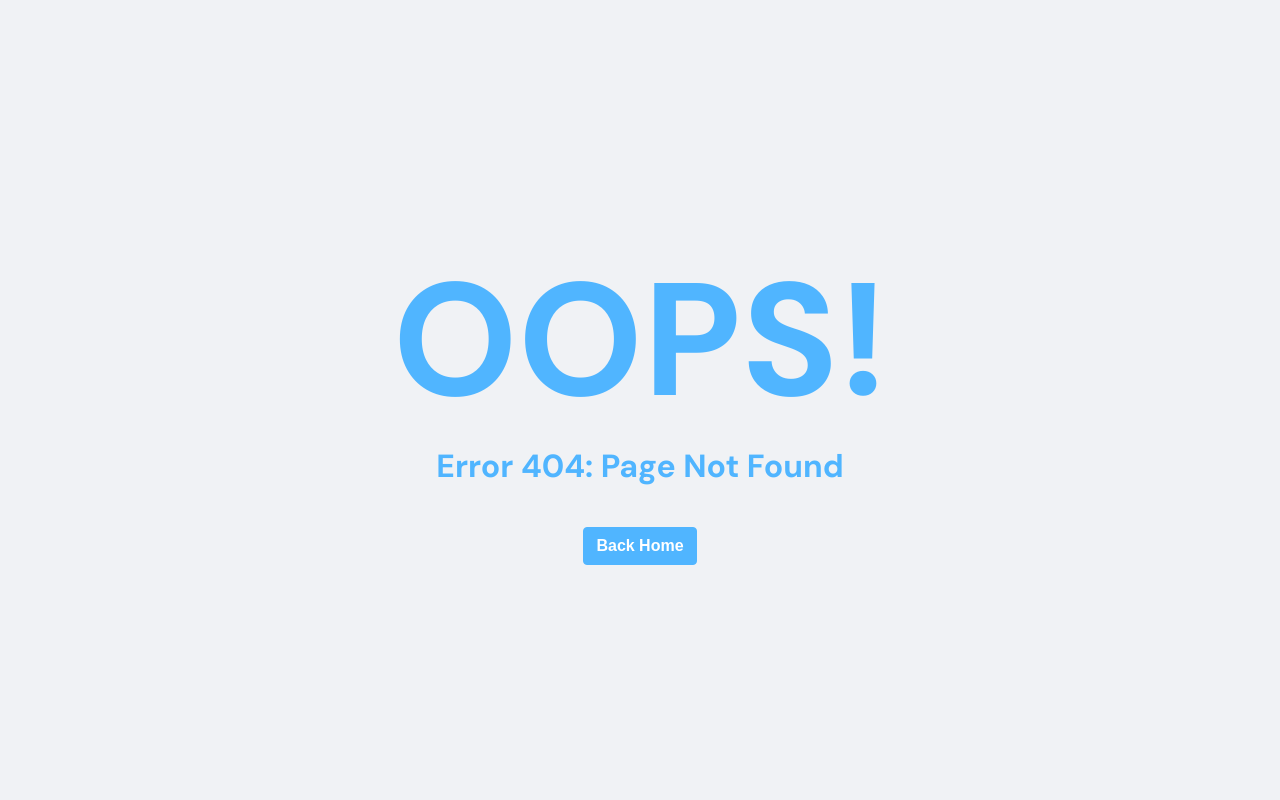
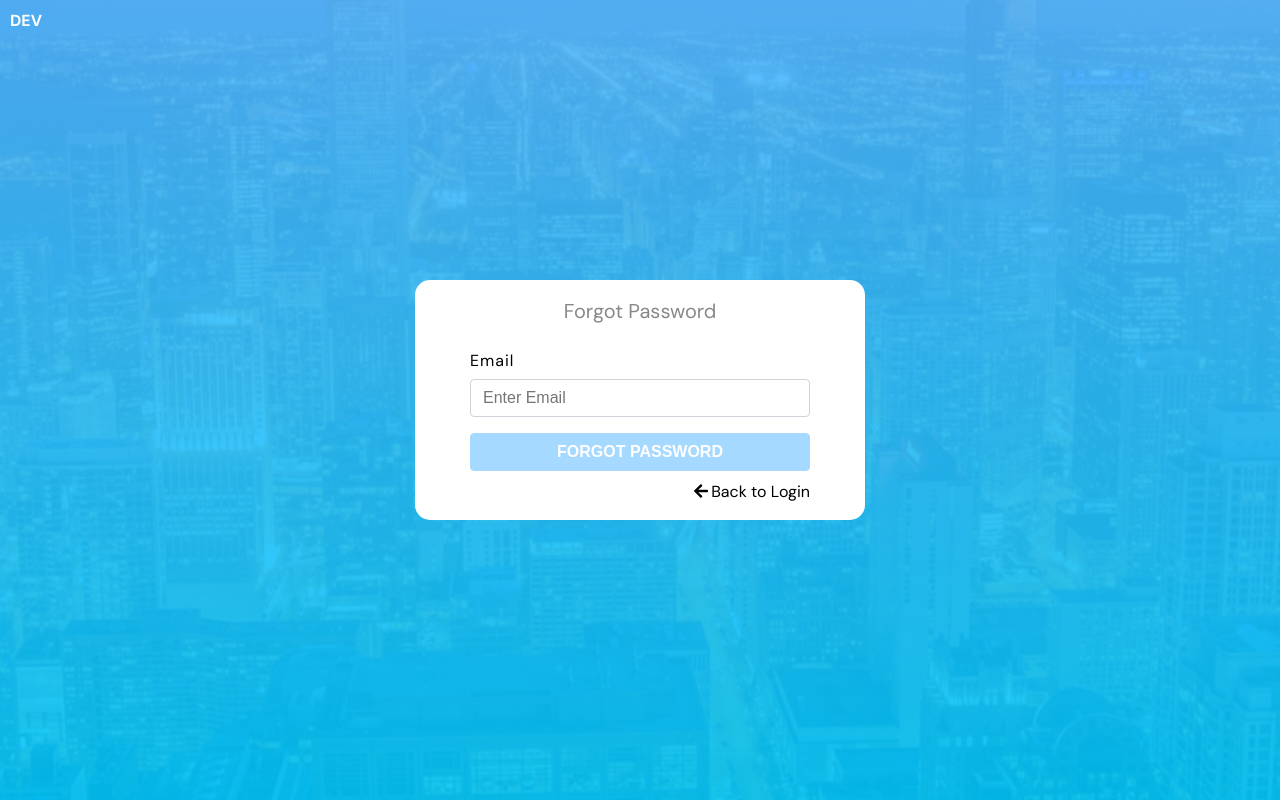
Before and after one commit to Maurici8leaga/Fronted-chat-Mern, a React (Create React App) app: page /forgot-password in a window 1280 px wide. Before the commit this address had no page. Built offline with nearby package versions, Linux system fonts and the light colour scheme.

Commit message:
Feat: new files and new features
It was created a few new files such as; fortgotpassword.jsx and reset password.jsx both of them with theirs scss files. Also was implement input.jsx component into login.jsx. The last thing was edit a environment variable and change a route in routes.js

```diff
--- a/src/atoms/auth/forgot-password/ForgotPassword.jsx
+++ b/src/atoms/auth/forgot-password/ForgotPassword.jsx
@@ -1,7 +1,90 @@
-import React from 'react';
+import { useState } from 'react';
+import { Link } from 'react-router-dom';
+import { FaArrowLeft } from 'react-icons/fa';
+import Input from '@molecules/input/Input';
+import Button from '@molecules/button/Button';
+import { authService } from '@services/api/auth/auth.service';
+import backgroundImage from '@assets/images/background.jpg';
+import '@atoms/auth/forgot-password/ForgotPassword.scss';
 
 const ForgotPassword = () => {
-  return <div>Hello am ForgotPassword!</div>;
+  // states
+  const [email, setEmail] = useState('');
+  const [loading, setLoading] = useState(false);
+  const [showAlert, setShowAlert] = useState(false);
+  const [alertType, setAlertType] = useState('');
+  const [responseMessage, setResponseMessage] = useState('');
+
+  const forgotPassword = async (event) => {
+    setLoading(true);
+    event.preventDefault();
+    try {
+      // este es el actions el cual enviara la data al backend
+      const response = await authService.forgotPassword(email); // este es el body a enviar
+      setLoading(false);
+      setEmail('');
+      setShowAlert(false);
+      setAlertType('alert-success');
+      setResponseMessage(response?.data?.message); // mensaje  para mostrar que se envio bien el correo
+    } catch (error) {
+      setAlertType('alert-error');
+      setLoading(false);
+      setShowAlert(true);
+      setResponseMessage(error?.response?.data?.message);
+    }
+  };
+
+  return (
+    <div className="container-wrapper" style={{ backgroundImage: `url(${backgroundImage})` }}>
+      <div className="environment">DEV</div>
+      <div className="container-wrapper-auth">
+        <div className="tabs forgot-password-tabs" style={{ height: `${responseMessage ? '300px' : ''}` }}>
+          <div className="tabs-auth">
+            <ul className="tab-group">
+              <li className="tab">
+                <div className="login forgot-password">Forgot Password</div>
+              </li>
+            </ul>
+
+            <div className="tab-item">
+              <div className="auth-inner">
+                {responseMessage && (
+                  <div className={`alerts ${alertType}`} role="alert">
+                    {responseMessage}
+                  </div>
+                )}
+                <form className="forgot-password-form" onSubmit={forgotPassword}>
+                  <div>
+                    <Input
+                      id="email"
+                      name="email"
+                      type="text"
+                      value={email}
+                      labelText="Email"
+                      placeholder="Enter Email"
+                      style={{ border: `${showAlert} ? '1px solid #fa9b8a': ''` }}
+                      handleChange={(e) => setEmail(e.target.value)}
+                    />
+                  </div>
+                  <Button
+                    label={`${loading ? 'FORGOT PASSWORD IN PROGRESS...' : 'FORGOT PASSWORD'}`}
+                    className="auth-button button"
+                    disabled={!email}
+                  />
+
+                  <Link to={'/'}>
+                    <span className="login">
+                      <FaArrowLeft className="arrow-left" /> Back to Login
+                    </span>
+                  </Link>
+                </form>
+              </div>
+            </div>
+          </div>
+        </div>
+      </div>
+    </div>
+  );
 };
 
 export default ForgotPassword;
--- /dev/null
+++ b/src/atoms/auth/forgot-password/ForgotPassword.scss
@@ -0,0 +1,56 @@
+.forgot-password-tabs {
+  height: 240px;
+
+  .tabs-auth {
+    .tab-group {
+      .tab .forgot-password {
+        width: 100%;
+      }
+    }
+  }
+}
+
+.forgot-password-form {
+  .form-input-container {
+    margin-bottom: 20px;
+  }
+
+  .auth-button {
+    color: var(--white-1);
+    background-color: var(--primary-1);
+    border-color: var(--primary-1);
+    display: block;
+    width: 100%;
+    cursor: pointer;
+    font-weight: 700;
+
+    &:disabled {
+      cursor: not-allowed;
+      pointer-events: none;
+      opacity: 0.5;
+      background-color: var(--primary-1);
+      border-color: var(--primary-1);
+    }
+  }
+
+  a {
+    color: inherit;
+    text-decoration: none;
+  }
+
+  .login {
+    display: flex;
+    padding-top: 10px;
+    cursor: pointer;
+    justify-content: flex-end;
+
+    .arrow-left {
+      margin-right: 2px;
+      margin-top: 2px;
+    }
+
+    &:hover {
+      color: var(--primary-1);
+    }
+  }
+}
--- a/src/atoms/auth/login/Login.jsx
+++ b/src/atoms/auth/login/Login.jsx
@@ -1,6 +1,7 @@
 import { useState, useEffect } from 'react';
 import { FaArrowRight } from 'react-icons/fa';
 import { Link, useNavigate } from 'react-router-dom';
+// Link es otra manera de usar un tag para navegar a otra parte de la pagina
 import Input from '@molecules/input/Input';
 import Button from '@molecules/button/Button';
 import { authService } from '@services/api/auth/auth.service';
@@ -22,12 +23,27 @@ const Login = () => {
   // este useNavigate espera un "to" el cual se le puede pasar "/" conn la direccion o puedes coloca "-1" para regresar una pag anterior  o "+1" para ir adelante
 
   const loginUser = async (event) => {
-    //
+    setLoading(true);
+    event.preventDefault();
+    try {
+      // este es el actions el cual enviara la data al backend
+      const result = await authService.signIn({ username, password }); // este es el body a enviar
+      setUser(result.data.user);
+      setKeepLoggedIn(keepLoggedIn); // para recordar los datos del user y mantenerlo  logeado
+      setHasError(false);
+      setAlertType('alert-success');
+    } catch (error) {
+      setLoading(false);
+      setHasError(true);
+      setAlertType('alert-error');
+      setErrorMessage(error?.response?.data.message);
+    }
   };
 
   useEffect(() => {
-    // ciclos de vida
-  }, []);
+    if (loading && !user) return; // si esta cargando y no hay user entonces se quedara cargando
+    if (user) navigate('/app/social/streams'); // si existe user redireccionara a la siguiente page
+  }, [loading, navigate, user]);
 
   return (
     <div className="auth-inner">
@@ -36,7 +52,51 @@ const Login = () => {
           {errorMessage}
         </div>
       )}
-      <form className="auth-form" onSubmit={loginUser}></form>
+      <form className="auth-form" onSubmit={loginUser}>
+        <div className="form-input-container">
+          <Input
+            id="username"
+            name="username"
+            type="text"
+            value={username}
+            labelText="Username"
+            placeholder="Enter Username"
+            style={{ border: `${hasError} ? '1px solid #fa9b8a': ''` }}
+            handleChange={(event) => setUsername(event.target.value)}
+          />
+          <Input
+            id="password"
+            name="password"
+            type="text"
+            value={password}
+            labelText="Password"
+            placeholder="Enter Password"
+            style={{ border: `${hasError} ? '1px solid #fa9b8a': ''` }}
+            handleChange={(event) => setPassword(event.target.value)}
+          />
+          <label className="checkmark-container" htmlFor="checkbox">
+            <Input
+              id="checkbox"
+              name="checkbox"
+              type="checkbox"
+              value={keepLoggedIn}
+              handleChange={() => setKeepLoggedIn(!keepLoggedIn)}
+            />
+            Keep me signed in
+          </label>
+        </div>
+        <Button
+          label={`${loading ? 'SIGNIN IN PROGRESS...' : 'SIGNIN'}`}
+          className="auth-button button"
+          disabled={!username || !password}
+        />
+
+        <Link to={'/forgot-password'}>
+          <span className="forgot-password">
+            Forgot password? <FaArrowRight className="arrow-right" />
+          </span>
+        </Link>
+      </form>
     </div>
   );
 };
--- a/src/atoms/auth/reset-password/ResetPassword.jsx
+++ b/src/atoms/auth/reset-password/ResetPassword.jsx
@@ -1,6 +1,24 @@
-import React from 'react';
+import { useState } from 'react';
+import { Link, useSearchParams } from 'react-router-dom';
+import { FaArrowLeft } from 'react-icons/fa';
+import Input from '@molecules/input/Input';
+import Button from '@molecules/button/Button';
+import { authService } from '@services/api/auth/auth.service';
+import backgroundImage from '@assets/images/background.jpg';
+import '@atoms/auth/reset-password/ResetPassword.scss';
 
 const ResetPassword = () => {
+  // states
+  const [password, setPassword] = useState('');
+  const [confirmPassword, setConfirmPassword] = useState('');
+  const [loading, setLoading] = useState(false);
+  const [showAlert, setShowAlert] = useState(false);
+  const [alertType, setAlertType] = useState('');
+  const [responseMessage, setResponseMessage] = useState('');
+
+  const [searchParams] = useSearchParams();
+
+  const resetPassword = async (event) => {};
   return <div>Hello am ResetPassword!</div>;
 };
 
--- /dev/null
+++ b/src/atoms/auth/reset-password/ResetPassword.scss
@@ -0,0 +1,56 @@
+.reset-password-tabs {
+  height: 340px;
+
+  .tabs-auth {
+    .tab-group {
+      .tab .reset-password {
+        width: 100%;
+      }
+    }
+  }
+}
+
+.reset-password-form {
+  .form-input-container {
+    margin-bottom: 20px;
+  }
+
+  .auth-button {
+    color: var(--white-1);
+    background-color: var(--primary-1);
+    border-color: var(--primary-1);
+    display: block;
+    width: 100%;
+    cursor: pointer;
+    font-weight: 700;
+
+    &:disabled {
+      cursor: not-allowed;
+      pointer-events: none;
+      opacity: 0.5;
+      background-color: var(--primary-1);
+      border-color: var(--primary-1);
+    }
+  }
+
+  a {
+    color: inherit;
+    text-decoration: none;
+  }
+
+  .login {
+    display: flex;
+    padding-top: 10px;
+    cursor: pointer;
+    justify-content: flex-end;
+
+    .arrow-left {
+      margin-right: 2px;
+      margin-top: 2px;
+    }
+
+    &:hover {
+      color: var(--primary-1);
+    }
+  }
+}
--- a/src/routes.js
+++ b/src/routes.js
@@ -15,7 +15,7 @@ export const AppRouter = () => {
       element: <AuthTabs />
     },
     {
-      path: '/forgot/password',
+      path: '/forgot-password',
       element: <ForgotPassword />
     },
     {
```
Also changed, not shown: 1 other file (tests, documents, lock files or other folders).
